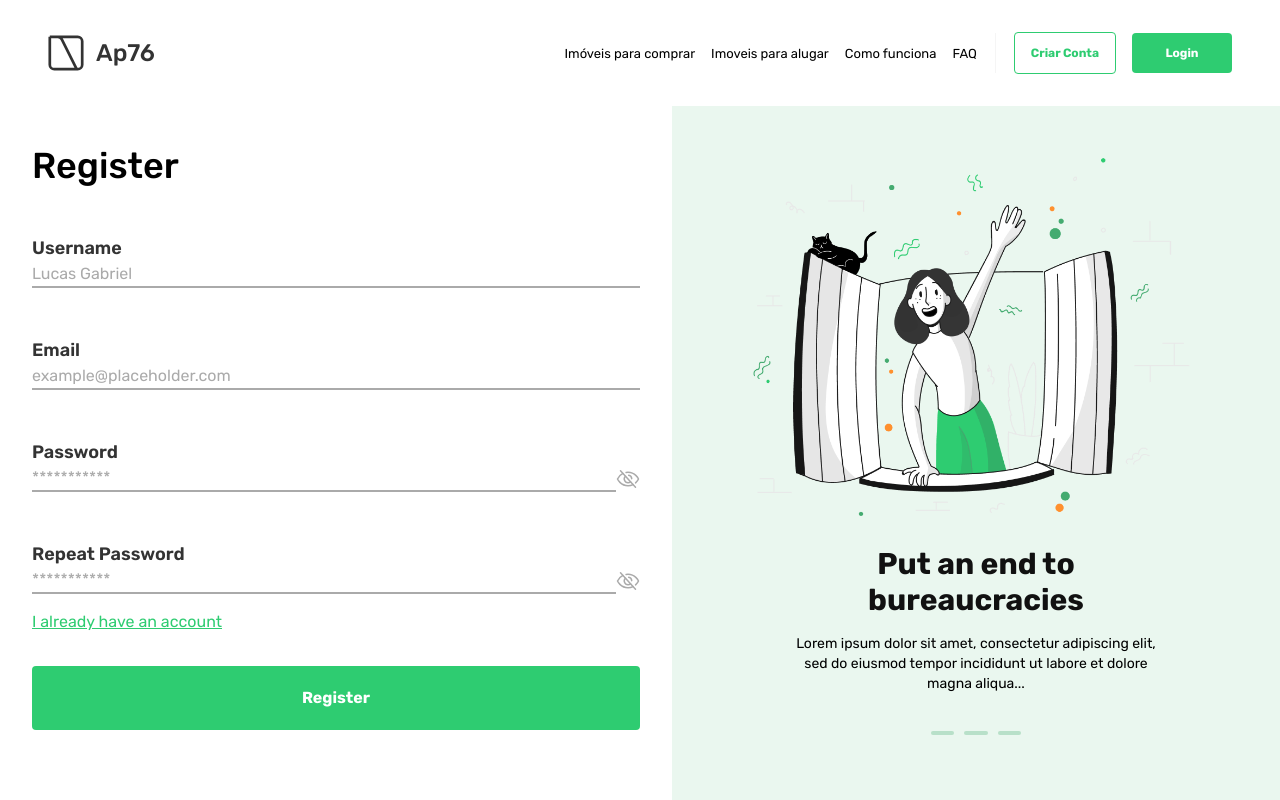
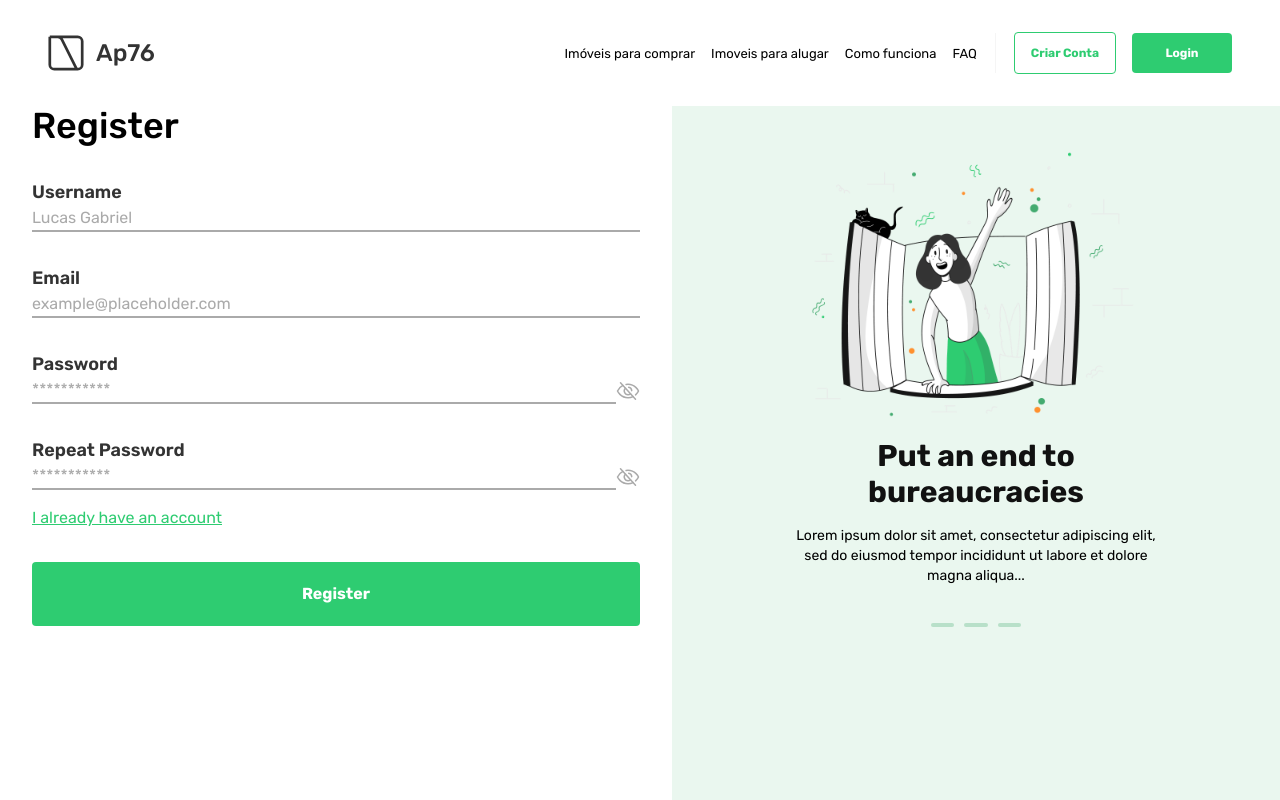
Before and after one commit to Douglaskav/Ap76-Web, a React (Create React App) app: page /register in a window 1280 px wide. Shown: the top 800 px of the page. Built offline with nearby package versions, Linux system fonts and the light colour scheme.

Commit message:
centalizing slider content

```diff
--- a/src/components/Slider/index.jsx
+++ b/src/components/Slider/index.jsx
@@ -32,7 +32,7 @@ export function Slider() {
               <img
                 src={slide.image}
                 alt="an ilustraded woman"
-                className="w-[550px]"
+                className="w-[400px]"
               />
               <h2 className="text-3xl w-96 text-[#111] font-bold max-w-64">
                 {slide.title}
--- a/src/pages/Login/components/Form/index.jsx
+++ b/src/pages/Login/components/Form/index.jsx
@@ -24,7 +24,7 @@ export function Form() {
           />
         </div>
 
-        <div className="form-login-inputgroup mt-12">
+        <div className="form-login-inputgroup mt-6">
           <label className="form-login-label">Password</label>
           <div className="flex items-center">
             <input
--- a/src/pages/Login/components/Form/styles.css
+++ b/src/pages/Login/components/Form/styles.css
@@ -3,7 +3,7 @@
 }
 
 .form-container-title {
-	@apply text-4xl font-medium mb-12;
+	@apply text-4xl font-medium mb-8;
 }
 
 .form-login-inputgroup {
--- a/src/pages/Register/components/Form/index.jsx
+++ b/src/pages/Register/components/Form/index.jsx
@@ -3,6 +3,7 @@ import { EyeSlash } from "phosphor-react";
 import api from "../../../../services/api";
 
 export function Form() {
+  const [loading, setLoading] = useState(false);
   const [formData, setFormData] = useState({
     username: "",
     email: "",
@@ -16,15 +17,17 @@ export function Form() {
   }
 
   async function handleSubmitForm(event) {
+    setLoading(true);
     event.preventDefault();
 
     const response = await api.post("/user/create", formData);
     console.log(response.data);
+    alert("Formulário enviado com sucesso !");
   }
 
   return (
     <div className="container-form">
-      <h2 className="form-container-title mt-10">Register</h2>
+      <h2 className="form-container-title">Register</h2>
       <form>
         <div className="form-login-inputgroup">
           <label className="form-login-label">Username</label>
@@ -36,7 +39,7 @@ export function Form() {
             onChange={handleInputChange}
           />
         </div>
-        <div className="form-login-inputgroup mt-12">
+        <div className="form-login-inputgroup mt-8">
           <label className="form-login-label">Email</label>
           <input
             type="email"
@@ -46,7 +49,7 @@ export function Form() {
             onChange={handleInputChange}
           />
         </div>
-        <div className="form-login-inputgroup mt-12 ">
+        <div className="form-login-inputgroup mt-8 ">
           <label className="form-login-label">Password</label>
           <div className="flex items-center">
             <input
@@ -59,7 +62,7 @@ export function Form() {
             <EyeSlash size={24} color="#aaa" />
           </div>
         </div>
-        <div className="form-login-inputgroup mt-12 ">
+        <div className="form-login-inputgroup mt-8 ">
           <label className="form-login-label">Repeat Password</label>
           <div className="flex items-center">
             <input
@@ -76,7 +79,7 @@ export function Form() {
           </a>
         </div>
         <button className="form-login-button" onClick={handleSubmitForm}>
-          Register
+          {loading ? "Sending..." : "Register"}
         </button>
       </form>
     </div>
```
